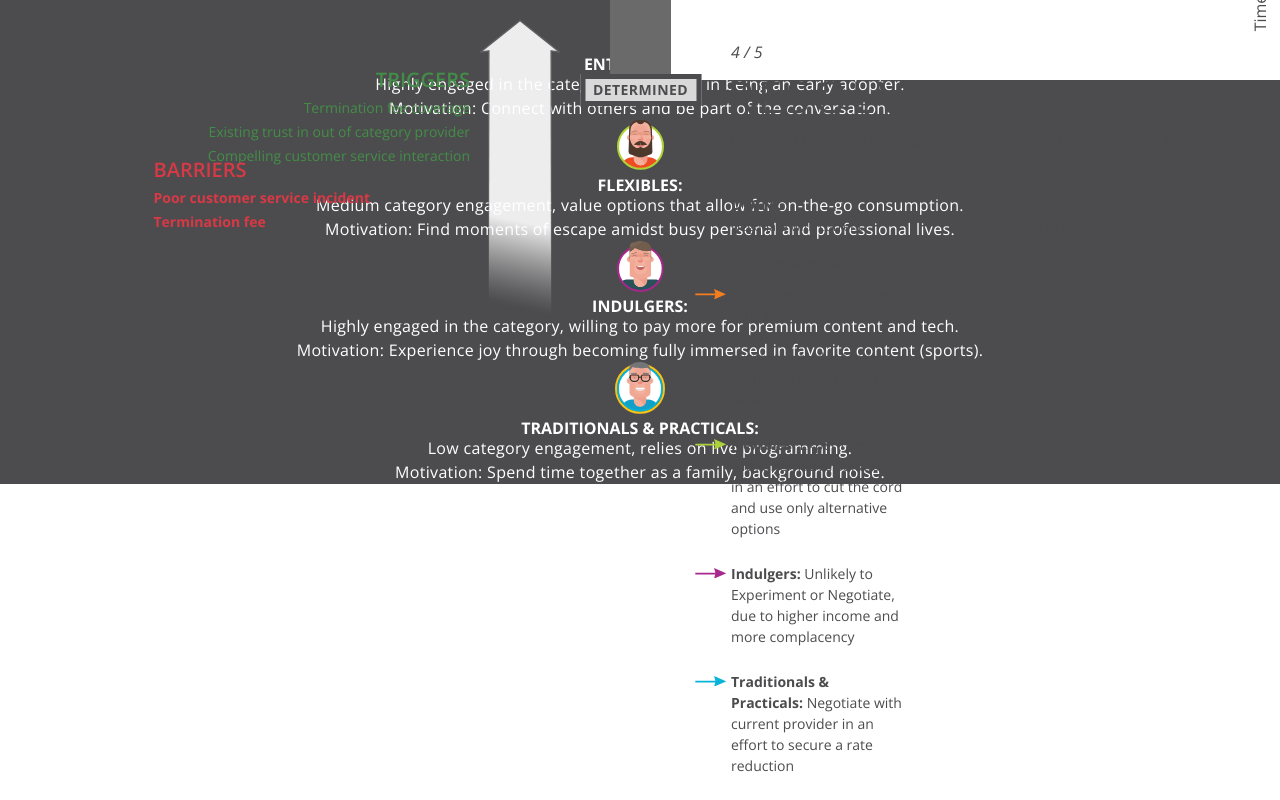
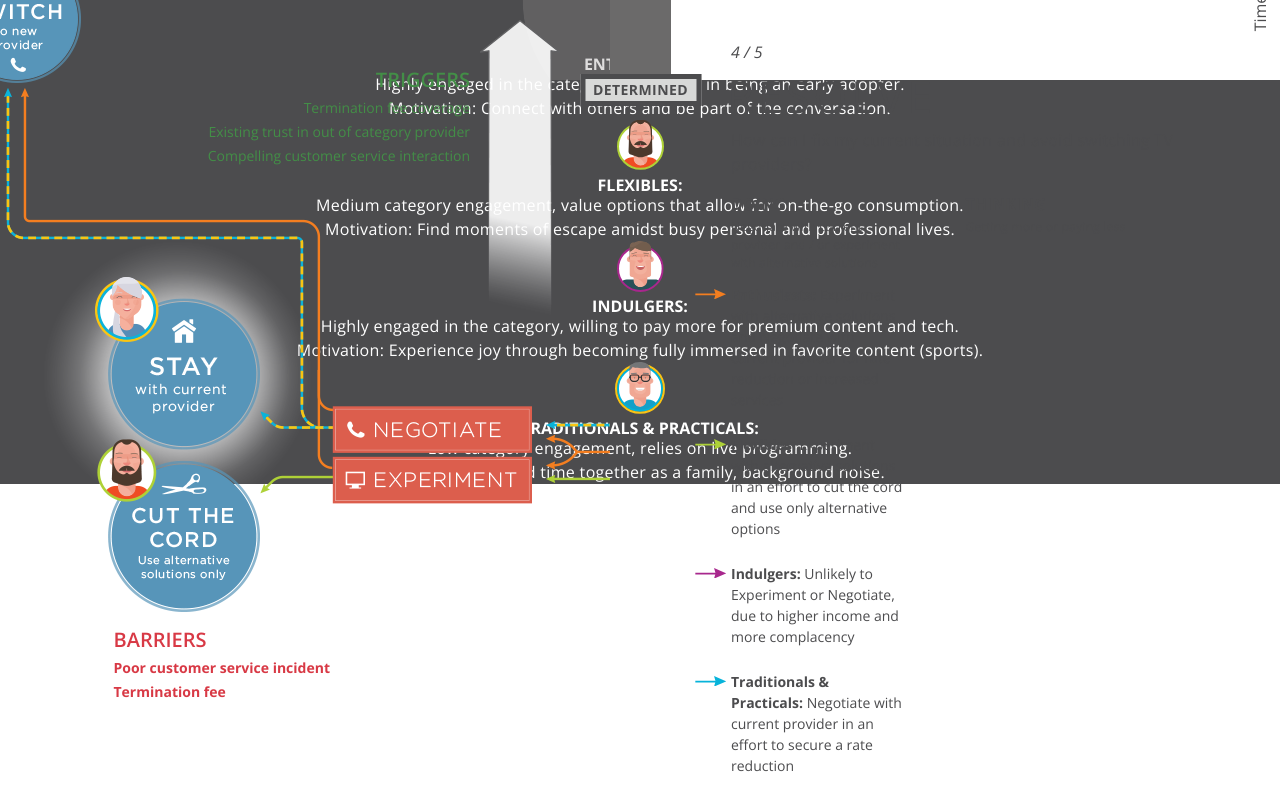
Before and after one commit to EggStrategy/dish-path-purchase, a PHP site: template views/stage-4.php in a window 1280 px wide. Run offline with PHP 8.4, Linux system fonts and the light colour scheme; the template is opened without the code that fills it, so the values that code supplies are empty.

Commit message:
Stage 4: path-circles img / BG / Content left pos / remove indulgers path

```diff
--- a/assets/css/application.css
+++ b/assets/css/application.css
@@ -1194,3 +1194,21 @@ html, body {
   top: 250px;
   right: 20px;
 }
+
+.stage-4 .stage-left {
+  background: url('/assets/images/bg-s4.png?1408657272') no-repeat right top;
+}
+
+.stage-4 .paths-circles {
+  position: absolute;
+  top: 0;
+  right: 0;
+  width: 658px;
+  height: 612px;
+  background: url('/assets/images/paths-circles-s4.png?1408656901') no-repeat;
+}
+
+.stage-4 .barriers {
+  top: 630px;
+  right: 280px;
+}
--- a/assets/sass/application.scss
+++ b/assets/sass/application.scss
@@ -29,3 +29,4 @@
 @import "sections/stage-1";
 @import "sections/stage-2";
 @import "sections/stage-3";
+@import "sections/stage-4";
--- a/assets/sass/global/_images.scss
+++ b/assets/sass/global/_images.scss
@@ -6,9 +6,15 @@ $icon-flexibles:    image-url("icon-flexibles.svg");
 $icon-indulgers:    image-url("icon-indulgers.svg");
 $icon-traditionals: image-url("icon-traditionals.svg");
 
+
+
 $bubbles: image-url("bubbles.png");
 
 $circle-stay-s3: image-url("circle-stay-s3.png");
+
+$paths-circles-s4: image-url("paths-circles-s4.png");
+
+
 
 
 $arrows: image-url("arrows.svg");
@@ -20,6 +26,10 @@ $arrow-down-s1: image-url("arrow-down-s1.png");
 $arrow-left-purple-s3: image-url("arrow-left-purple-s3.png");
 
 
+
+
 $bg-s1: image-url("bg-s1.png");
 $bg-s2: image-url("bg-s2.png");
 $bg-s3: image-url("bg-s3.png");
+$bg-s4: image-url("bg-s4.png");
+$bg-s5: image-url("bg-s4.png");
--- /dev/null
+++ b/assets/sass/sections/_stage-4.scss
@@ -0,0 +1,18 @@
+
+.stage-4 .stage-left {
+  background: $bg-s4 no-repeat right top;
+}
+
+.stage-4 .paths-circles {
+  position: absolute;
+  top: 0;
+  right: 0;
+  width: 658px;
+  height: 612px;
+  background: $paths-circles-s4 no-repeat;
+}
+
+.stage-4 .barriers {
+  top: 630px;
+  right: 280px;
+}
--- a/views/stage-4.php
+++ b/views/stage-4.php
@@ -2,6 +2,8 @@
 <section id="stage-4" class="stage stage-4 section">
 
   <div class="stage-left">
+
+    <div class="paths-circles"></div>
 
     <div class="triggers fadeInUp animated">
       <h2>Triggers</h2>
@@ -61,7 +63,7 @@
       <div class="mood">Determined</div>
     </div>
 
-    <div class="path-1" data-segment="indulgers"></div>
+<!--     <div class="path-1" data-segment="indulgers"></div> -->
     <div class="path-2" data-segment="enthusiasts"></div>
     <div class="path-3" data-segment="flexibles"></div>
     <div class="path-4" data-segment="traditionals"></div>
```
Also changed, not shown: assets/images/bg-s4.png (added), assets/images/paths-circles-s4.png (added).
